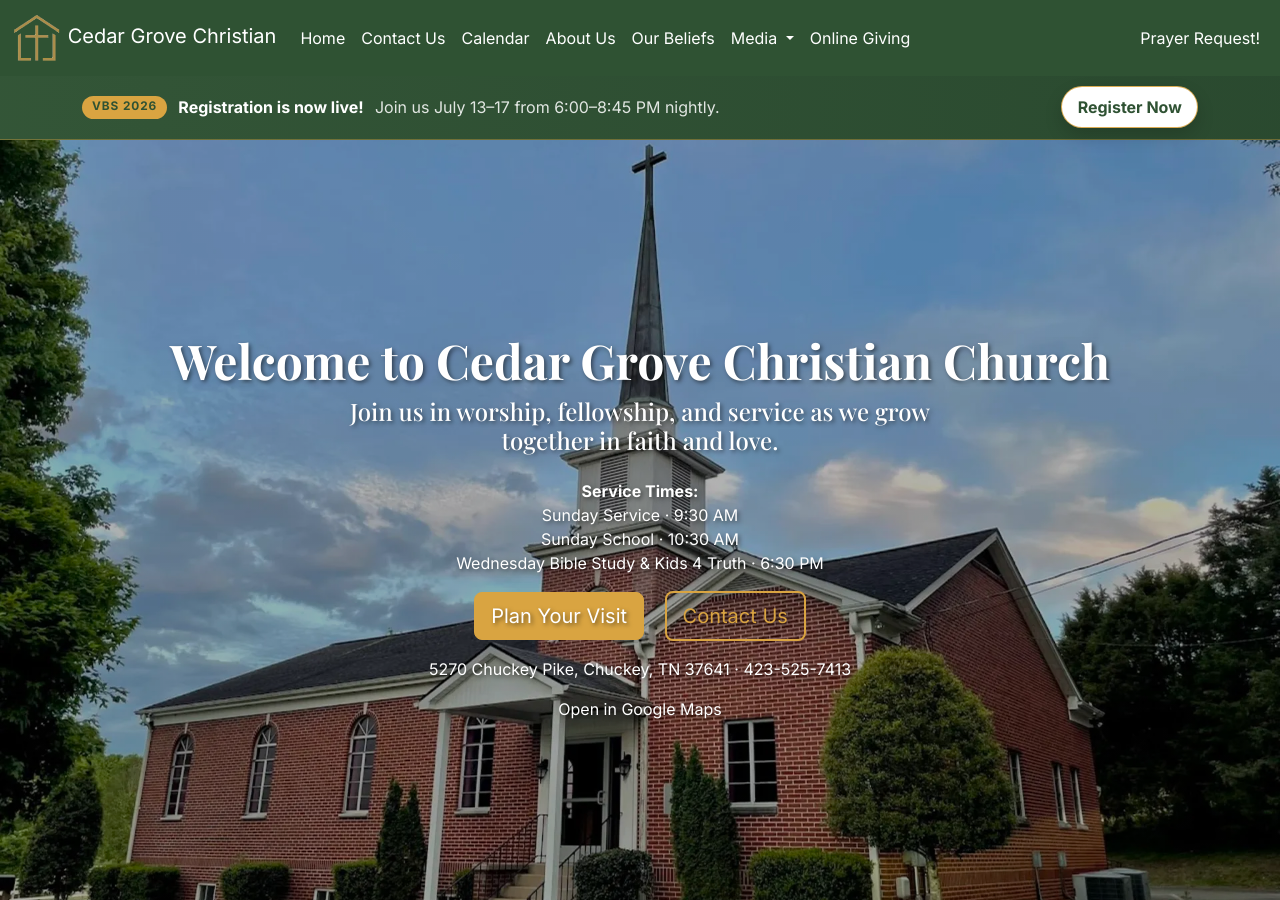
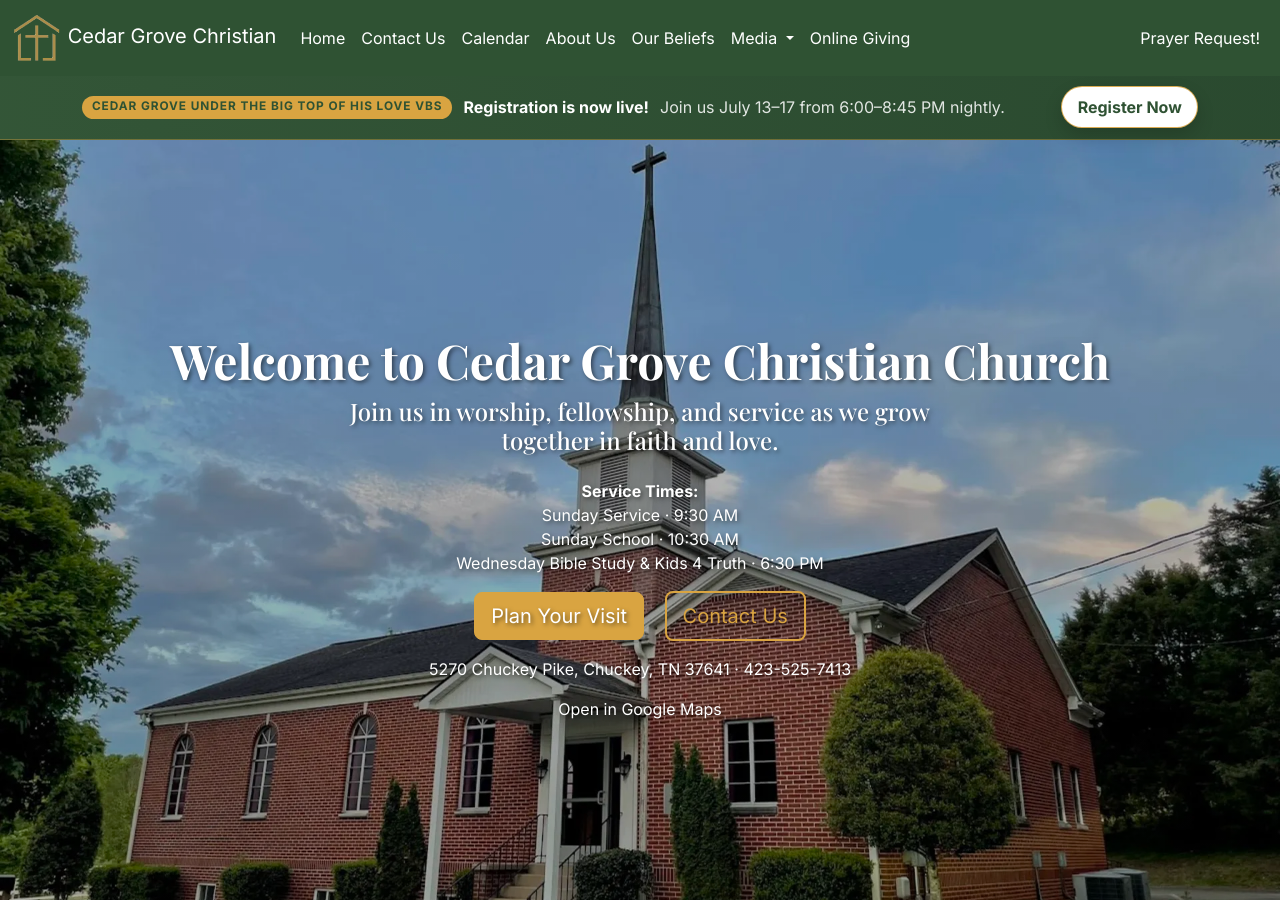
Before and after one commit to cedargrovechristian/cedargrovechristian.github.io, a Jekyll site: the page built from index.html, in a window 1280 px wide and 900 px high. Built offline with Jekyll 4.4.1, drawn with Linux system fonts in a browser that asks for light colours.

Commit message:
Update index.html

```diff
--- a/index.html
+++ b/index.html
@@ -8,7 +8,7 @@ description: A warm, welcoming church in Chuckey, TN. Sunday Service 9:30 AM, Su
   <div class="container">
     <div class="vbs-home-alert__inner">
       <div class="vbs-home-alert__text">
-        <span class="vbs-home-alert__eyebrow">VBS 2026</span>
+        <span class="vbs-home-alert__eyebrow">Cedar Grove Under The Big Top of His Love VBS</span>
         <strong>Registration is now live!</strong>
         <span>Join us July 13–17 from 6:00–8:45 PM nightly.</span>
       </div>
```
